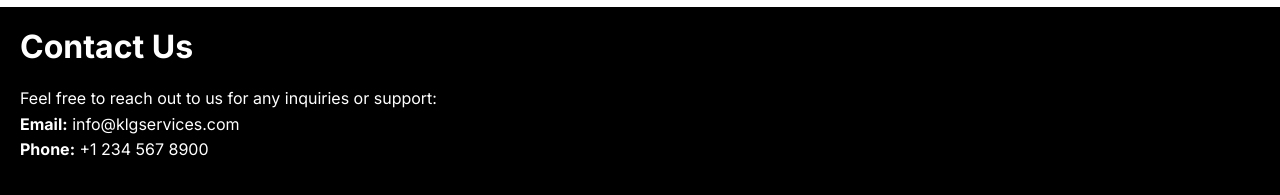
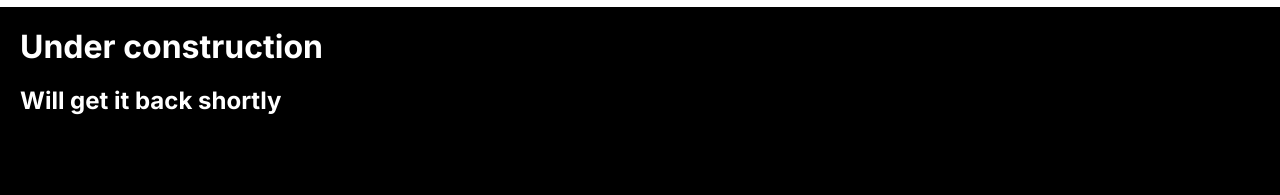
Before and after one commit to EleswarapuAneesh/Klgses, a plain HTML site: page contact.html in a window 1280 px wide. Shown: the part 93-288 px from the top of the page. Drawn offline with Linux system fonts and the light colour scheme.

Commit message:
the construction phase

```diff
--- a/contact.html
+++ b/contact.html
@@ -97,10 +97,12 @@
         </nav>
     </header>
     <main>
-        <h1>Contact Us</h1>
-        <p>Feel free to reach out to us for any inquiries or support:</p>
+        <!-- <h1>Contact Us</h1> -->
+        <!-- <p>Feel free to reach out to us for any inquiries or support:</p>
         <p><strong>Email:</strong> info@klgservices.com</p>
-        <p><strong>Phone:</strong> +1 234 567 8900</p>
+        <p><strong>Phone:</strong> +1 234 567 8900</p> -->
+        <h1> Under construction </h1>
+        <h2> Will get it back shortly </h2>
     </main>
 </body>
 
```
Also changed, not shown: about.html (+4 -2 lines).
